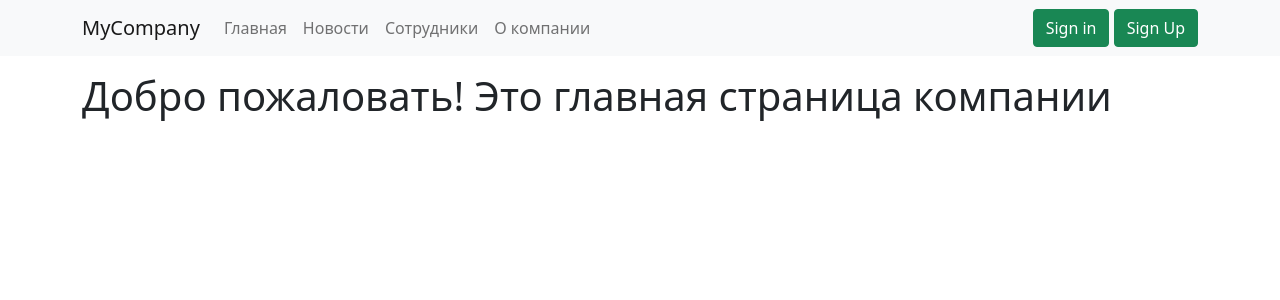
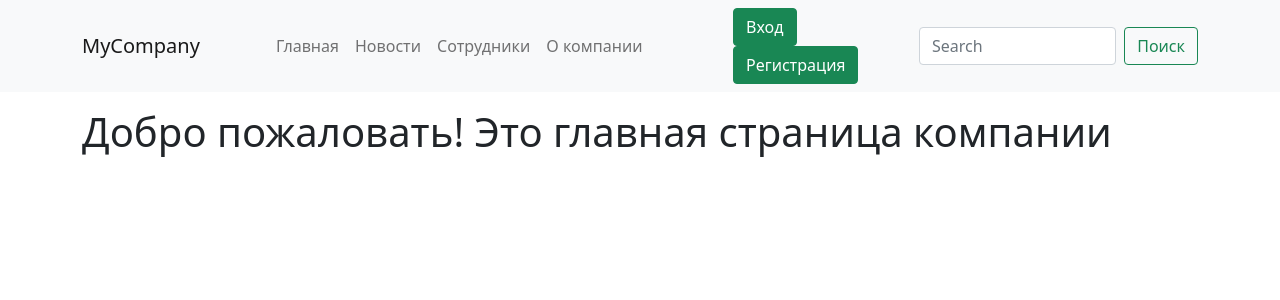
Before and after one commit to vntsvetkov/django_education, a Django app: page /main/ in a window 1280 px wide. Shown: the top 300 px of the page. Run offline with Django 4.2, Linux system fonts and the light colour scheme; some libraries are stand-ins or nearby versions.

Commit message:
Правки шапки

```diff
--- a/Django/mainproject/new_app/templates/basepage.html
+++ b/Django/mainproject/new_app/templates/basepage.html
@@ -14,11 +14,10 @@
         <header class="mb-3">
             <nav class="navbar navbar-expand-lg navbar-light bg-light">
                 <div class="container">
-                  <a class="navbar-brand" href={% url 'main' %}>MyCompany</a>
-                  <button class="navbar-toggler" type="button" data-bs-toggle="collapse" data-bs-target="#navbarNav" aria-controls="navbarNav" aria-expanded="false" aria-label="Toggle navigation">
-                    <span class="navbar-toggler-icon"></span>
-                  </button>
-                  <div class="collapse navbar-collapse" id="navbarNav">
+                  <div class="col-2">
+                    <a class="navbar-brand" href={% url 'main' %}>MyCompany</a>
+                  </div>
+                  <div class="collapse navbar-collapse col-5" id="navbarNav">
                     <ul class="navbar-nav menu">
                       <li class="nav-item">
                         <a class="nav-link" href={% url 'main' %}>Главная</a>
@@ -40,12 +39,17 @@
                       </li>
                     </ul>
                   </div>
-                  <div class="d-grid gap-2 d-md-block">
+                  <div class="d-grid gap-2 d-md-block col-2">
                     <button class="btn btn-success" type="button">
-                      <a style="text-decoration: none; color: white;" href={% url 'authorization' %}>Sign in</a>
+                      <a style="text-decoration: none; color: white;" href={% url 'authorization' %}>Вход</a>
                     </button>
-                    <button class="btn btn-success" type="button">Sign Up</button>
-
+                    <button class="btn btn-success" type="button">Регистрация</button>
+                  </div>
+                  <div class="col-3">
+                    <form class="d-flex">
+                      <input class="form-control me-2" type="search" placeholder="Search" aria-label="Search">
+                      <button class="btn btn-outline-success" type="submit">Поиск</button>
+                    </form>
                   </div>
                 </div>
               </nav>
```
